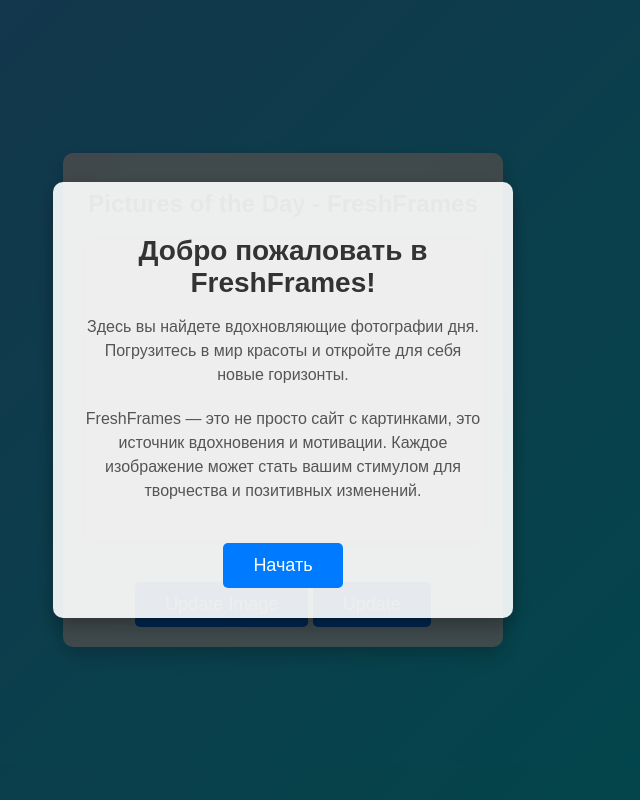
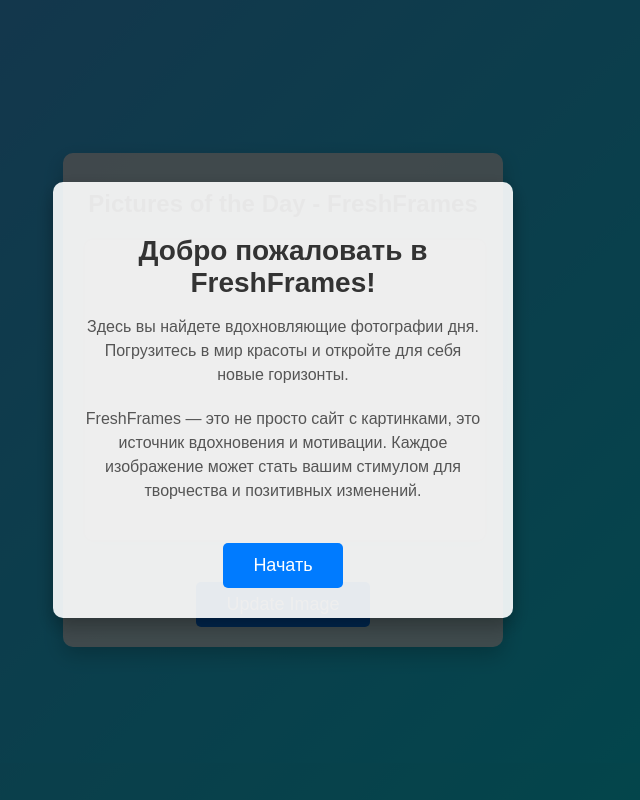
Before and after one commit to beha-5/fresh-frames, a plain HTML site: page index.html in a window 1280 px wide. Shown: the whole page, without its empty margins (357-997 px from the left). Drawn offline with Linux system fonts and the light colour scheme; no server answers.

Commit message:
Update index.html

```diff
--- a/index.html
+++ b/index.html
@@ -22,7 +22,6 @@
             <img id="randomImage" src="" alt="Pictures of the day">
         </div>
         <button id="loadImageBtn">Update Image</button>
-        <button id="Update">Update</button>
     </div>
 
     <script src="script.js"></script>
```
